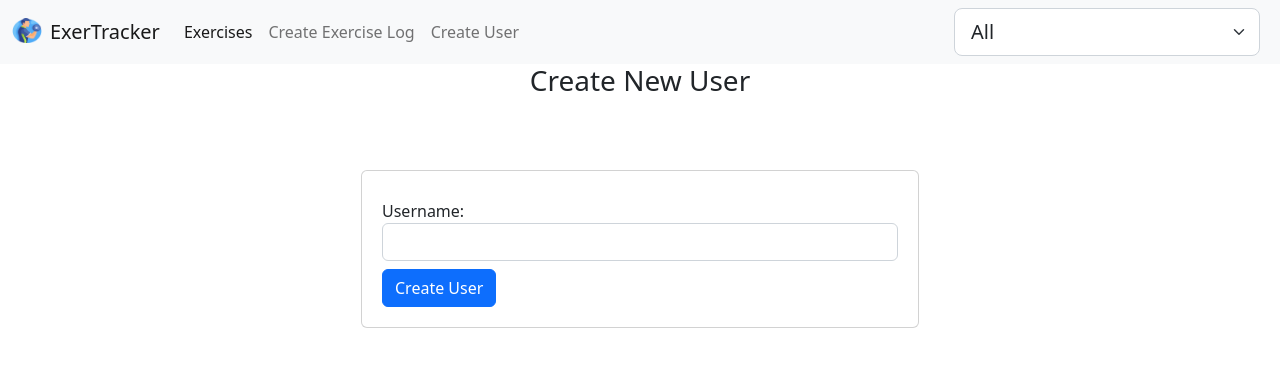
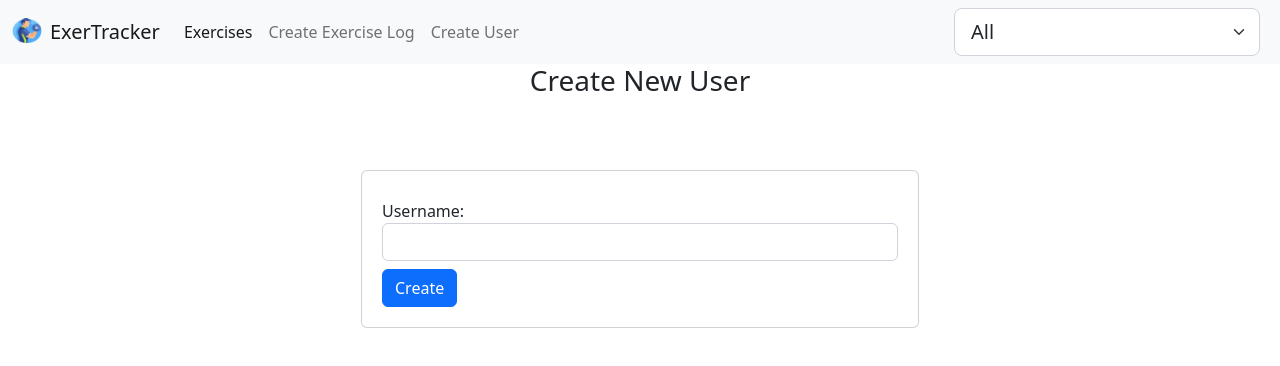
Before and after one commit to Kushalsharma20/exercise-application, a React (Create React App) app: page /user in a window 1280 px wide. Shown: the top 366 px of the page. Built offline with nearby package versions, Linux system fonts and the light colour scheme.

Commit message:
Update createUser.jsx

```diff
--- a/src/components/createUser.jsx
+++ b/src/components/createUser.jsx
@@ -110,7 +110,7 @@ const CreateUser = () => {
                 </button>
               ) : (
                 <button type="submit" className="btn btn-primary">
-                  Create User
+                  Create
                 </button>
               )}
             </div>
```
